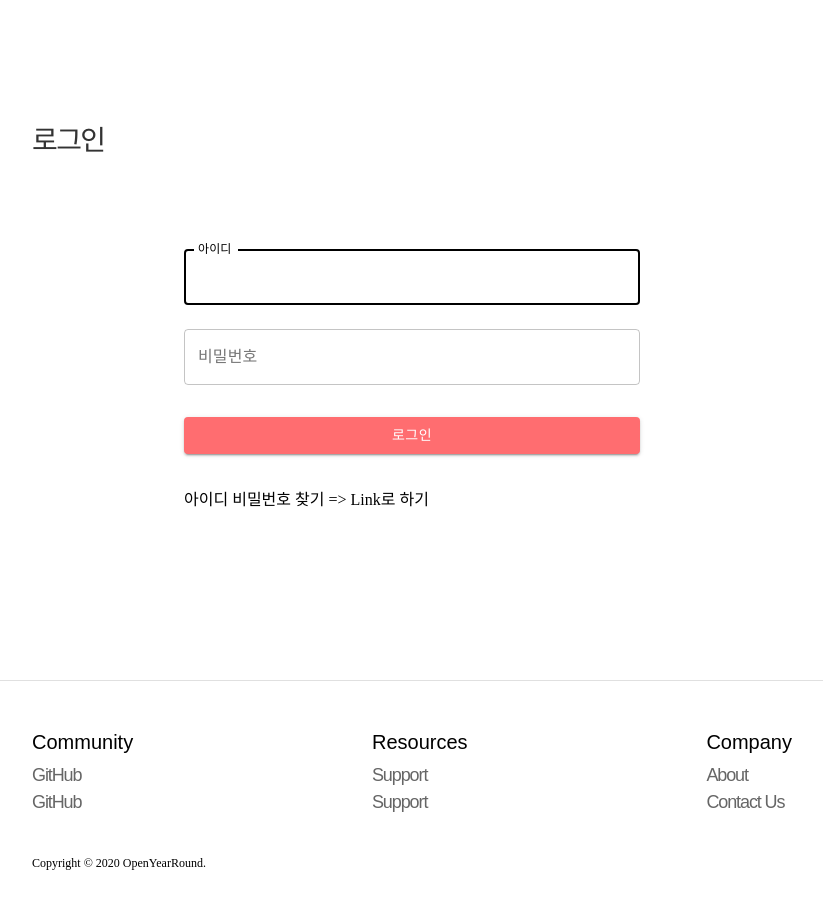
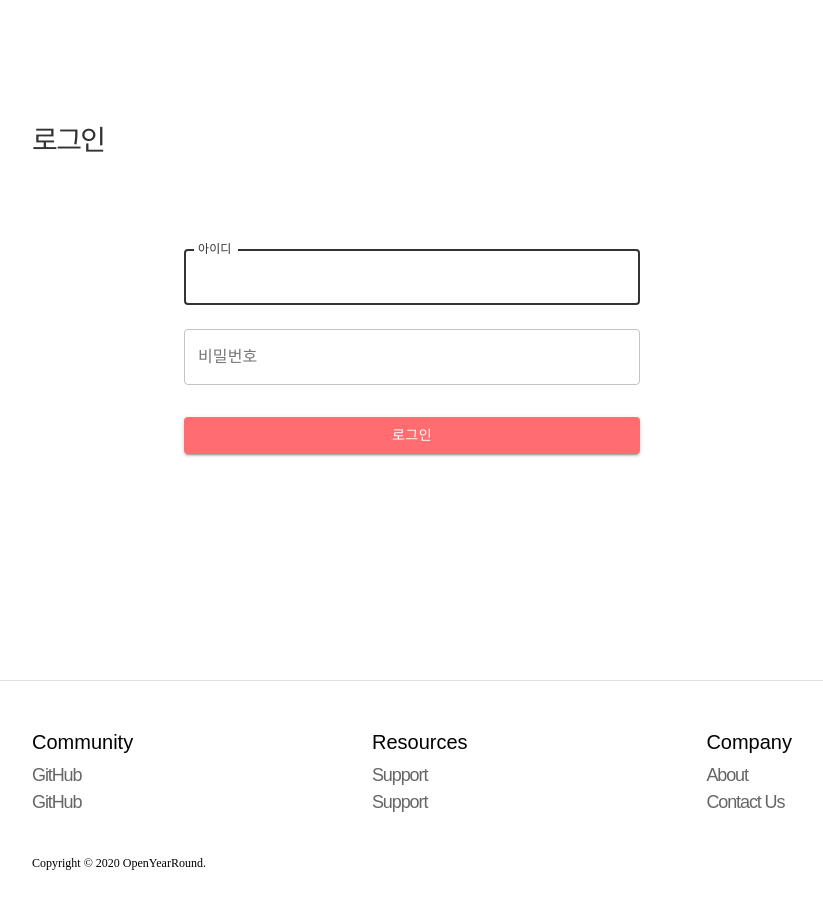
Before and after one commit to dev-oyr/renewal-ourpage, a React (Create React App) app: page /login in a window 1280 px wide. Shown: the top 908 px of the page, without its empty margins (228-1051 px from the left). Built offline with nearby package versions, Linux system fonts and the light colour scheme; a web font is replaced by a local one.

Commit message:
컴포넌트가 아예 사라지는 버그가 있음

```diff
--- a/src/components/LoginPanel.js
+++ b/src/components/LoginPanel.js
@@ -1,22 +1,25 @@
 import React, { useState } from 'react';
 import TextField from '@material-ui/core/TextField';
 import Button from '@material-ui/core/Button';
+import Snackbar from '@material-ui/core/Snackbar';
 import { makeStyles, withStyles } from '@material-ui/core/styles';
 import '../styles/login.scss';
 
 const CssTextField = withStyles({
     root: {
         '& label.Mui-focused': {
-            color: 'black', //눌렀을때 색 어떤걸로 할지 정하기
+            color: '#333', //눌렀을때 색 어떤걸로 할지 정하기
         },
         '&label.Mui-error': {
             color: '#ff6d70',
         },
         '& .MuiOutlinedInput-root': {
             '& fieldset': {},
-            '&:hover fieldset': {},
+            '&:hover fieldset': {
+                borderColor: '#333',
+            },
             '&.Mui-focused fieldset': {
-                borderColor: 'black',
+                borderColor: '#333',
             },
             '&.Mui-error fieldset': {
                 borderColor: '#ff6d70',
@@ -59,12 +62,39 @@ function LoginPannel() {
         password: '',
         checkId: false,
         checkPassword: false,
+        open: false,
     });
+
+    let [open, setOpen] = React.useState({
+        message: '',
+        open: false,
+    });
+
     const handleChange = e => {
         const name = e.target.name;
         const value = e.target.value;
         account[name] = value;
         setAccount(account);
+    };
+
+    const handleClick = () => {
+        if (account.checkId == true) {
+            open.message = '존재하지 않는 아이디입니다.';
+        } else {
+            if (account.checkPassword == true) {
+                open.message = '비밀번호가 일치하지 않습니다.';
+            }
+        }
+        open.open = true;
+        setOpen({ ...open });
+    };
+
+    const handleClose = (event, reason) => {
+        if (reason === 'clickaway') {
+            return;
+        }
+        open.open = false;
+        setOpen({ ...open });
     };
     const loginCheck = () => {
         if (account.id.length % 2) {
@@ -81,6 +111,7 @@ function LoginPannel() {
         setAccount({
             ...account,
         });
+        handleClick();
         console.log(account);
     };
 
@@ -114,7 +145,15 @@ function LoginPannel() {
                 <Button fullWidth variant="contained" color="primary" className={classes.login_button} onClick={loginCheck}>
                     로그인
                 </Button>
-                <p>아이디 비밀번호 찾기 => Link로 하기</p>
+                <Snackbar
+                    anchorOrigin={{
+                        vertical: 'bottom',
+                    }}
+                    open={open.open}
+                    autoHideDuration={6000}
+                    onClose={handleClose}
+                    message={open.message}
+                />
             </form>
         </div>
     );
```
